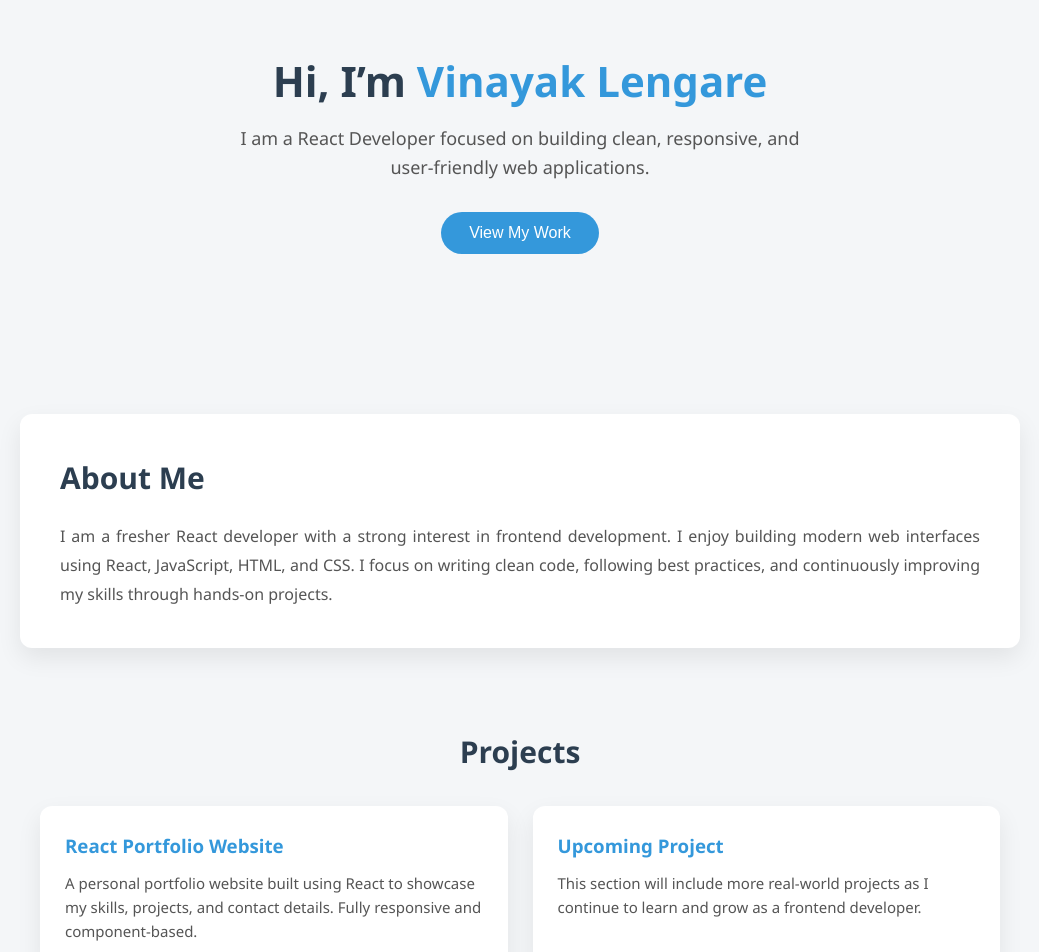
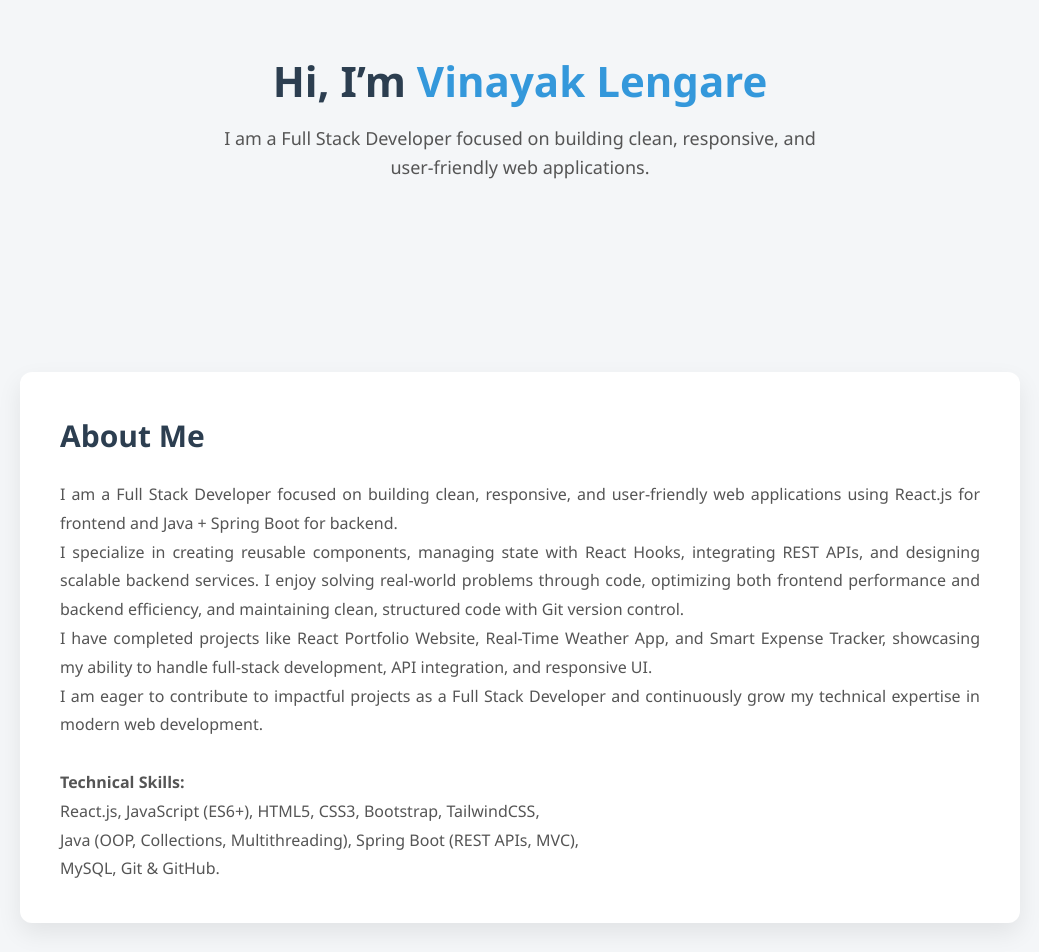
Before and after one commit to VinayakLengare/react-portfolio, a React (Vite) app: page / in a window 1280 px wide. Shown: the part 180-1132 px from the top of the page, without its empty margins (120-1159 px from the left). Built offline with nearby package versions, Linux system fonts and the light colour scheme.

Commit message:
update in home and about section

```diff
--- a/src/pages/About.jsx
+++ b/src/pages/About.jsx
@@ -5,11 +5,27 @@ function About() {
     <section className="about" id="about">
       <h2>About Me</h2>
       <p>
-        I am a fresher React developer with a strong interest in frontend
-        development. I enjoy building modern web interfaces using React,
-        JavaScript, HTML, and CSS. I focus on writing clean code, following best
-        practices, and continuously improving my skills through hands-on
-        projects.
+        I am a Full Stack Developer focused on building clean, responsive, and
+        user-friendly web applications using React.js for frontend and Java +
+        Spring Boot for backend. <br />
+        I specialize in creating reusable components, managing state with React
+        Hooks, integrating REST APIs, and designing scalable backend services. I
+        enjoy solving real-world problems through code, optimizing both frontend
+        performance and backend efficiency, and maintaining clean, structured
+        code with Git version control. <br />
+        I have completed projects like React Portfolio Website, Real-Time
+        Weather App, and Smart Expense Tracker, showcasing my ability to handle
+        full-stack development, API integration, and responsive UI. <br />
+        I am eager to contribute to impactful projects as a Full Stack Developer
+        and continuously grow my technical expertise in modern web development.
+        <br />
+        <br />
+        <b>Technical Skills:</b> <br />
+        React.js, JavaScript (ES6+), HTML5, CSS3, Bootstrap,
+        TailwindCSS, <br />
+        Java (OOP, Collections, Multithreading), Spring Boot (REST
+        APIs, MVC), <br />
+        MySQL, Git & GitHub.
       </p>
     </section>
   );
--- a/src/pages/Home.css
+++ b/src/pages/Home.css
@@ -20,21 +20,7 @@
   color: #555;
 }
 
-.home button {
-  padding: 12px 28px;
-  font-size: 16px;
-  border: none;
-  background-color: #3498db;
-  color: white;
-  border-radius: 25px;
-  cursor: pointer;
-  transition: transform 0.3s ease, background-color 0.3s ease;
-}
 
-.home button:hover {
-  background-color: #217dbb;
-  transform: translateY(-2px);
-}
 
 @media (max-width: 768px) {
   .home h1 {
--- a/src/pages/Home.jsx
+++ b/src/pages/Home.jsx
@@ -7,10 +7,9 @@ function Home() {
         Hi, I’m <span>Vinayak Lengare</span>
       </h1>
       <p>
-        I am a React Developer focused on building clean, responsive, and
+        I am a Full Stack Developer focused on building clean, responsive, and
         user-friendly web applications.
       </p>
-      <button>View My Work</button>
     </section>
   );
 }
--- a/src/pages/Projects.jsx
+++ b/src/pages/Projects.jsx
@@ -9,17 +9,24 @@ function Projects() {
         <div className="project-card">
           <h3>React Portfolio Website</h3>
           <p>
-            A personal portfolio website built using React to showcase my
-            skills, projects, and contact details. Fully responsive and
-            component-based.
+            Built a fully responsive personal portfolio using React functional
+            components, showcasing projects, skills, and professional UI.
           </p>
         </div>
 
         <div className="project-card">
-          <h3>Upcoming Project</h3>
+          <h3>Real-Time Weather App</h3>
           <p>
-            This section will include more real-world projects as I continue to
-            learn and grow as a frontend developer.
+            A React app fetching live weather data from OpenWeather API with
+            state management using React Hooks, input validation, and error
+            handling.
+          </p>
+        </div>
+        <div className="project-card">
+          <h3>Smart Expense Tracker</h3>
+          <p>
+            Tracks income and expenses, calculates balance in real-time using
+            JavaScript and Local Storage, with a clean and responsive UI.
           </p>
         </div>
       </div>
```
